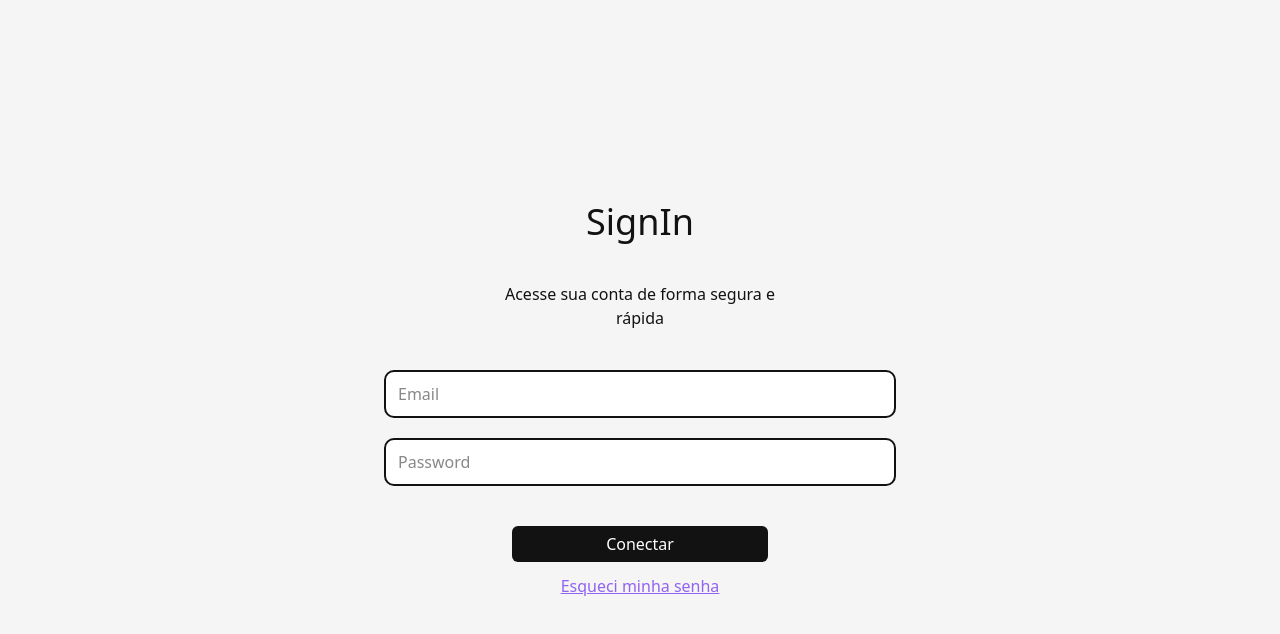
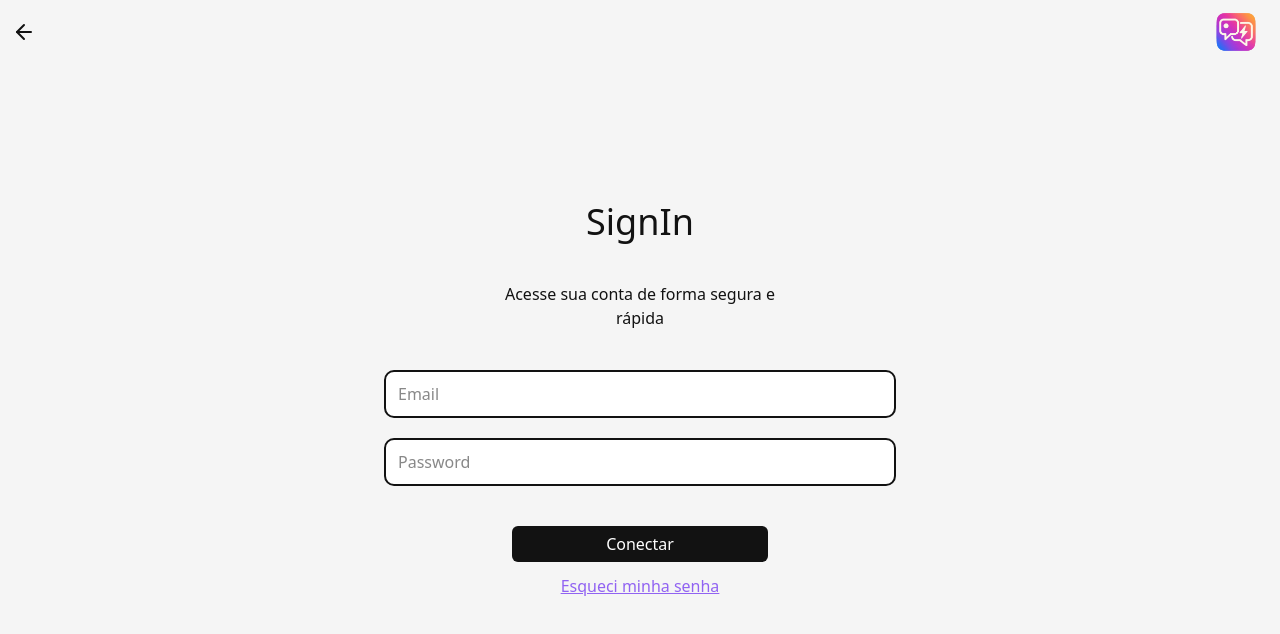
Before and after one commit to victorhug01/zappy-nextjs, a Next.js app: page /signIn in a window 1280 px wide. Shown: the top 634 px of the page. Built offline with nearby package versions, Linux system fonts and the light colour scheme.

Commit message:
criando tela de login

```diff
--- /dev/null
+++ b/src/app/components/layout/navbar/index.tsx
@@ -0,0 +1,20 @@
+'use client'
+
+import { ArrowLeft } from "lucide-react";
+import Image from "next/image";
+import Link from "next/link";
+import { useRouter } from "next/navigation";
+
+export default function NavbarBack() {
+  const router = useRouter()
+  return (
+    <header className="absolute top-0 w-full">
+      <nav className="w-full h-16 flex fixed justify-between items-center px-3 overflow-x-hidden" aria-label="Navbar Desktop">
+        <ArrowLeft onClick={() => router.back()} className="text-foreground-default" cursor={'pointer'}/>
+        <Link href={"/"}>
+          <Image src="/zappy.png" width={64} className="min-w-16" height={64} alt="Brand zappy top left" priority={true} fetchPriority="high" />
+        </Link>
+      </nav>
+    </header>
+  );
+}
--- a/src/app/home/HomeClient.tsx
+++ b/src/app/home/HomeClient.tsx
@@ -19,7 +19,7 @@ export default function HomeClient() {
                     </div>
                     <div className="hidden md:flex gap-3 w-full justify-end items-center">
                         <button className="border-2 border-foreground-default p-1.5 rounded-md text-foreground-default hover:border-primary hover:text-primary hover:cursor-pointer w-26" aria-label="Botão de cadastro">cadastre-se</button>
-                        <Link href={"/signIn"}><button className="bg-foreground-default hover:bg-primary hover:text-foreground-default text-foreground-inverse border-2 border-foreground-default hover:border-primary p-1.5 rounded-md hover:cursor-pointer w-26" aria-label="Botão de login">login</button></Link>
+                        <Link href={"/signIn"} className="bg-foreground-default hover:bg-primary text-center hover:text-foreground-default text-foreground-inverse border-2 border-foreground-default hover:border-primary p-1.5 rounded-md hover:cursor-pointer w-26" aria-label="Botão de login">login</Link>
                         <ThemeSwitcher/>
                     </div>
                     <DrawerComponent/>
--- a/src/app/signIn/components/form/index.tsx
+++ b/src/app/signIn/components/form/index.tsx
@@ -1,9 +1,12 @@
 "use client";
 
+import NavbarBack from "@/app/components/layout/navbar";
 import React from "react";
 
 export default function FormComponent() {
   return (
+    <>
+      <NavbarBack/>
       <form className="w-full sm:max-w-lg grid place-items-center gap-4">
         <div className="w-full text-center grid gap-10 mb-6">
           <h1 className="text-foreground-default text-4xl">SignIn</h1>
@@ -24,5 +27,6 @@ export default function FormComponent() {
           <p className="text-primary underline hover:cursor-pointer">Esqueci minha senha</p>
         </div>
       </form>
+    </>
   );
 }
```
Lines whose indentation alone changed are shown as unchanged.
